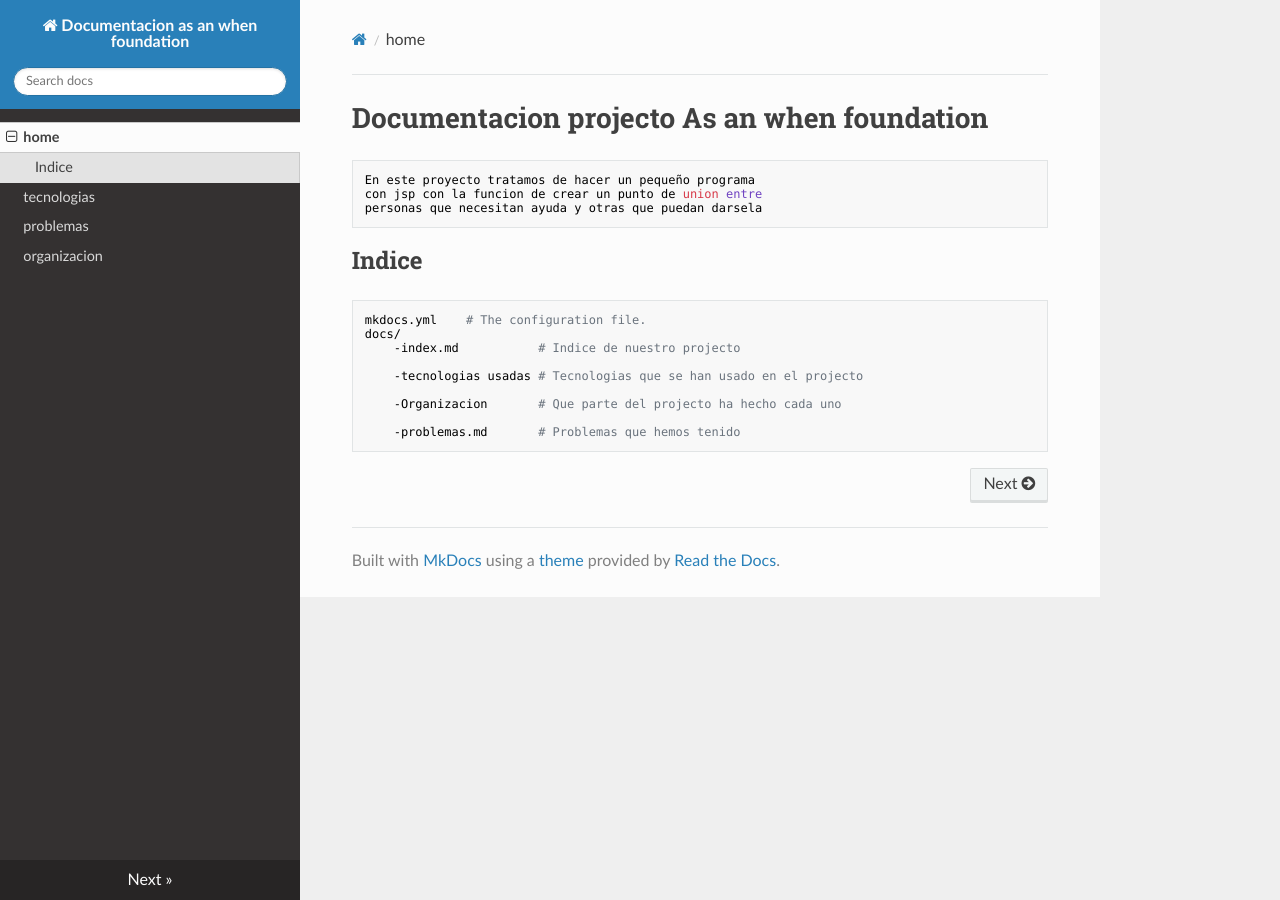
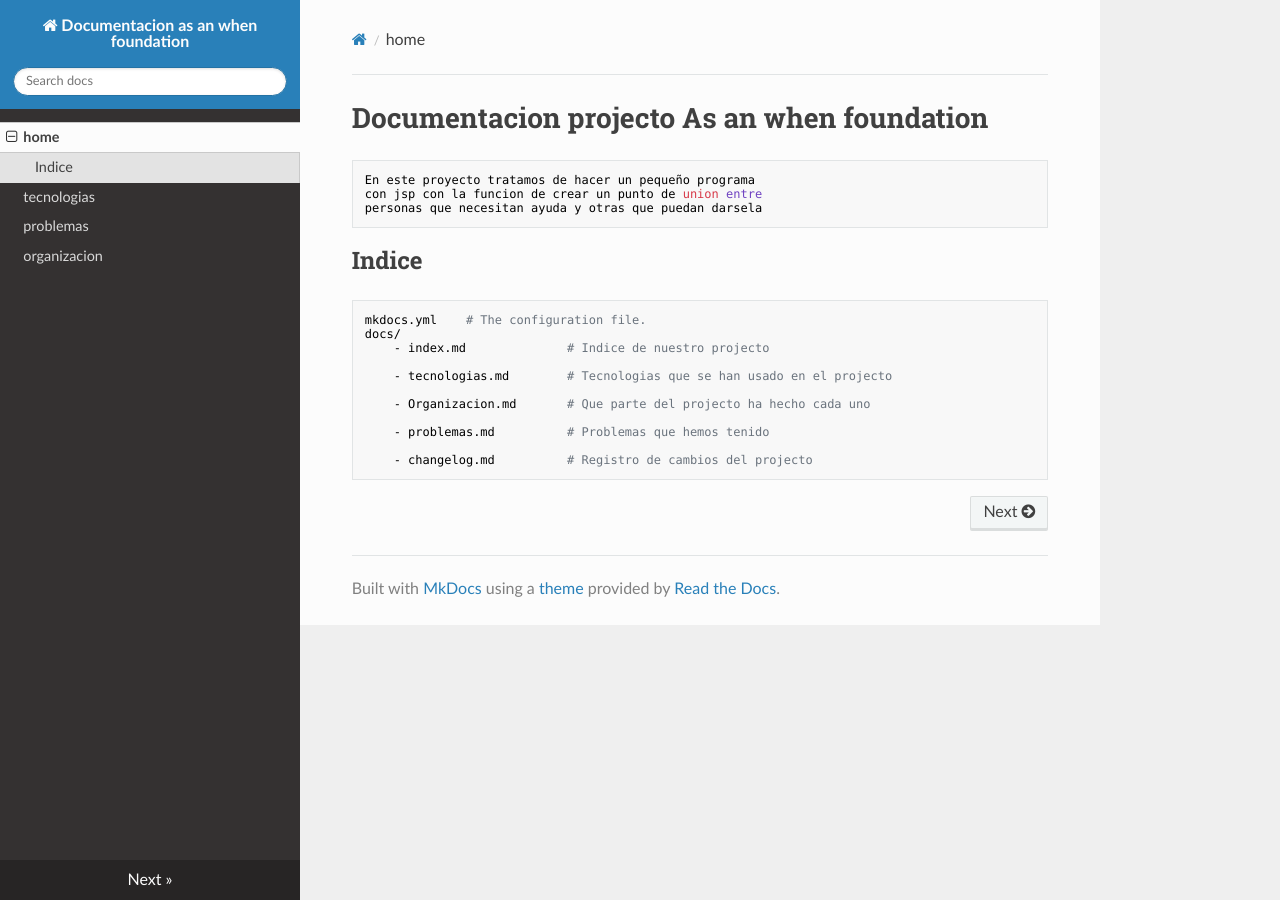
Before and after one commit to FernandoRR73/FernandoRR73.github.io, an MkDocs documentation site: the page built from docs/index.md, in a window 1280 px wide. Built offline with MkDocs 1.6.1, drawn with Linux system fonts in a browser that asks for light colours; nearby versions of some CDN libraries.

Commit message:
Add files via upload

```diff
--- a/docs/index.md
+++ b/docs/index.md
@@ -7,10 +7,12 @@
 
     mkdocs.yml    # The configuration file.
     docs/
-        -index.md           # Indice de nuestro projecto
+        - index.md              # Indice de nuestro projecto
 
-        -tecnologias usadas # Tecnologias que se han usado en el projecto
+        - tecnologias.md        # Tecnologias que se han usado en el projecto
 
-        -Organizacion       # Que parte del projecto ha hecho cada uno
+        - Organizacion.md       # Que parte del projecto ha hecho cada uno
 
-        -problemas.md       # Problemas que hemos tenido
+        - problemas.md          # Problemas que hemos tenido
+
+        - changelog.md          # Registro de cambios del projecto
```
Also changed, not shown: docs/changelog.md (added, +30 -0 lines).
